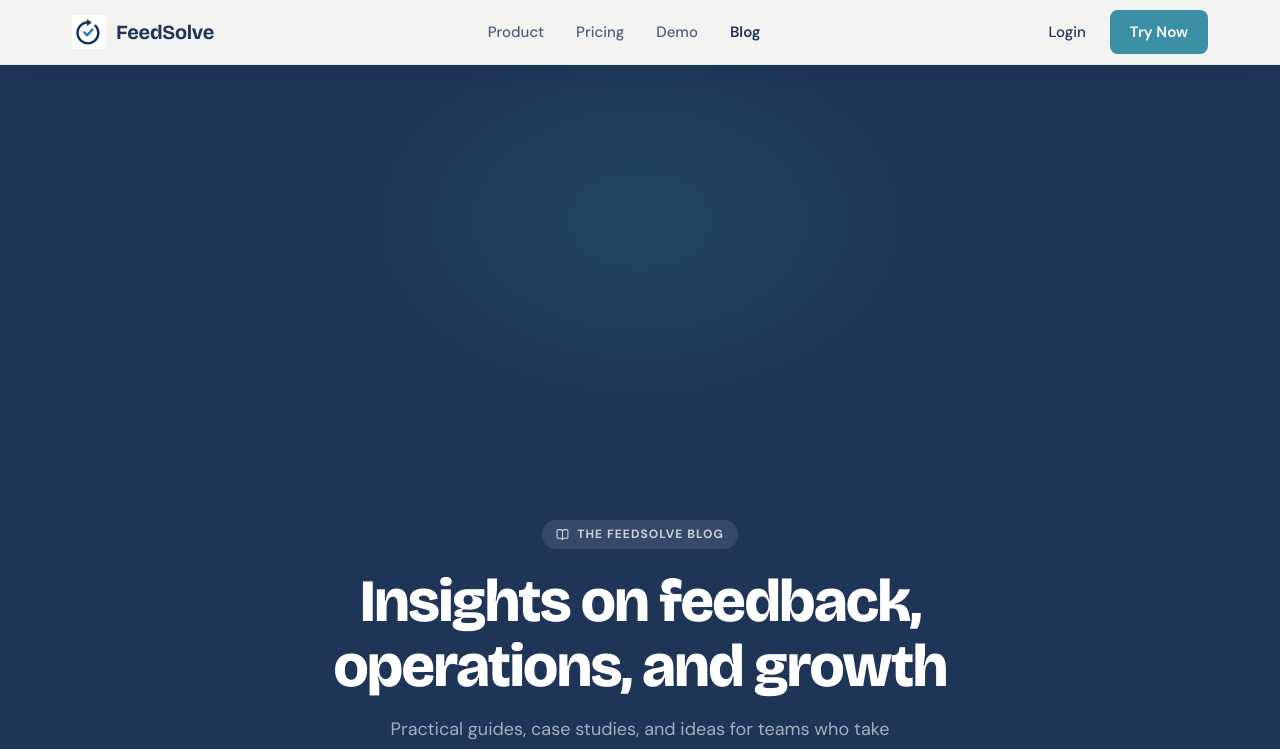
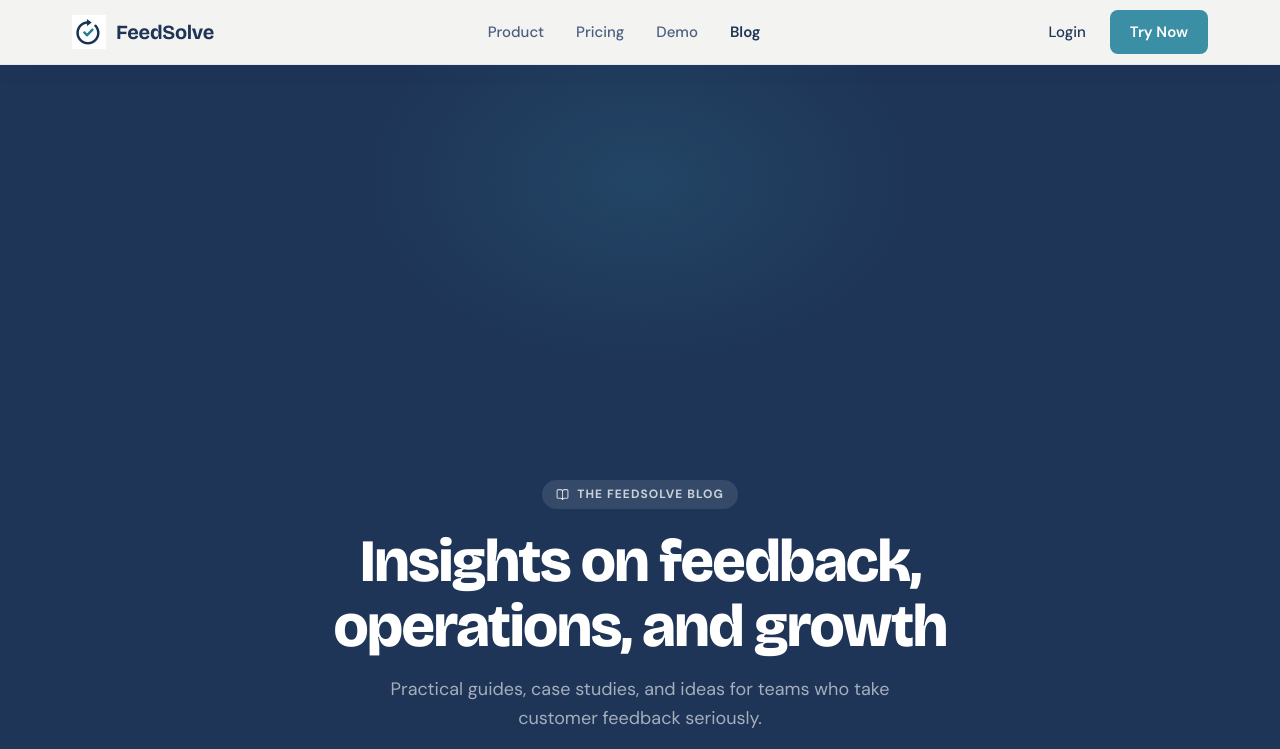
Before and after one commit to maduranga98/FeedSolve-landing-page-, a Next.js app: page /blog in a window 1280 px wide. Shown: the top 749 px of the page. Built offline with nearby package versions, Linux system fonts and the light colour scheme.

Commit message:
Reduce blog hero top padding to eliminate excessive empty space
Drops padding-top from 120px to 80px (16px visible gap below fixed 64px navbar)
and trims bottom padding from 72px to 60px for a tighter hero section.

https://claude.ai/code/session_017VdUCe4vVXpkHnkYz83F9Y

```diff
--- a/src/app/globals.css
+++ b/src/app/globals.css
@@ -374,7 +374,7 @@ footer { background: var(--navy-deep); padding: 48px 32px; }
 .visual-panel-block-solve { background: rgba(58,143,165,0.12); border-radius: 12px; padding: 16px 18px; border: 1px solid rgba(58,143,165,0.25); }
 
 /* ===== BLOG LISTING PAGE ===== */
-.blog-page-hero { background: var(--navy); padding: 120px 32px 72px; text-align: center; position: relative; overflow: hidden; }
+.blog-page-hero { background: var(--navy); padding: 80px 32px 60px; text-align: center; position: relative; overflow: hidden; }
 .blog-page-hero-glow { position: absolute; top: -100px; left: 50%; transform: translateX(-50%); width: 600px; height: 400px; background: radial-gradient(ellipse, rgba(58,143,165,0.18) 0%, transparent 65%); pointer-events: none; z-index: 0; }
 .blog-page-hero > * { position: relative; z-index: 1; }
 .blog-page-hero h1 { color: white; font-size: clamp(36px,5vw,60px); font-weight: 800; letter-spacing: -0.03em; margin-bottom: 16px; }
```
